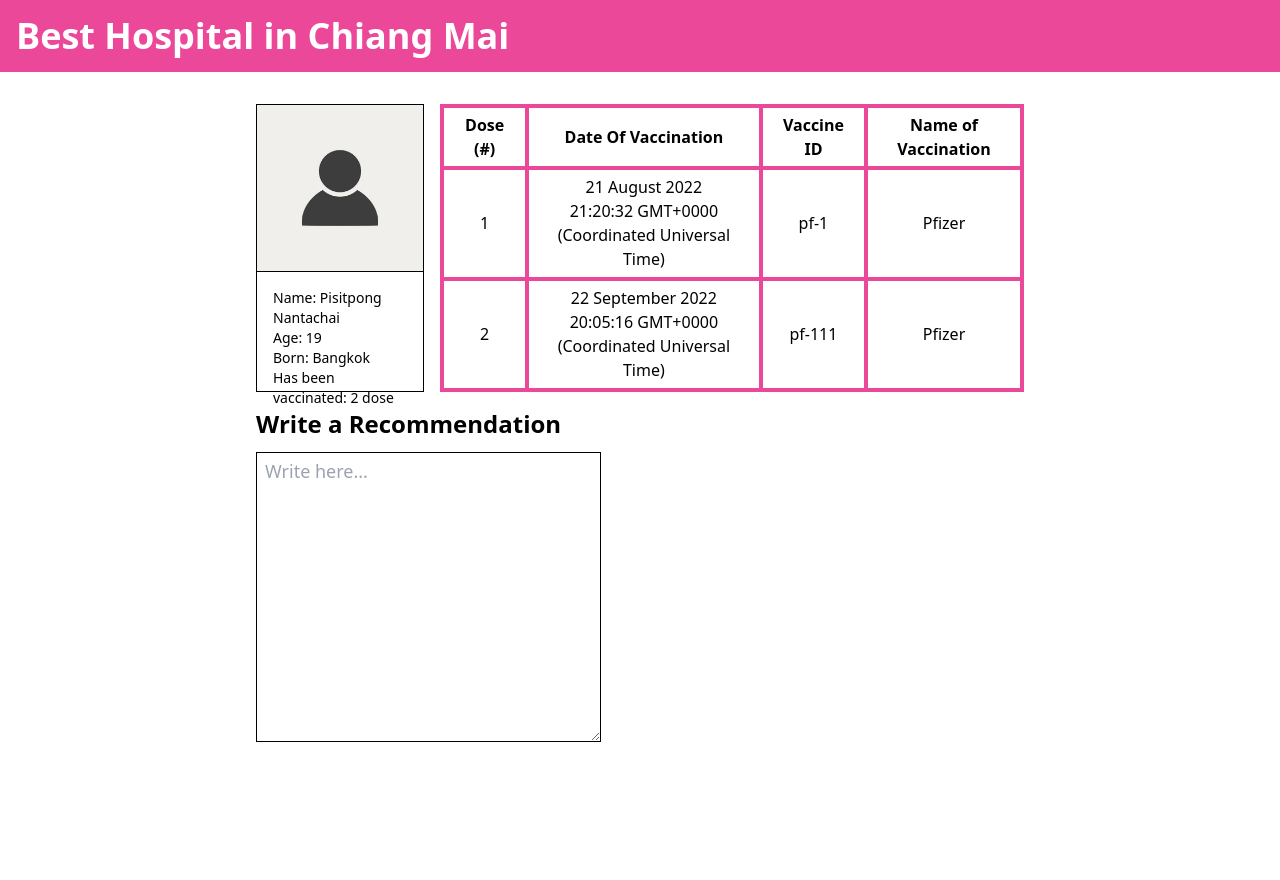
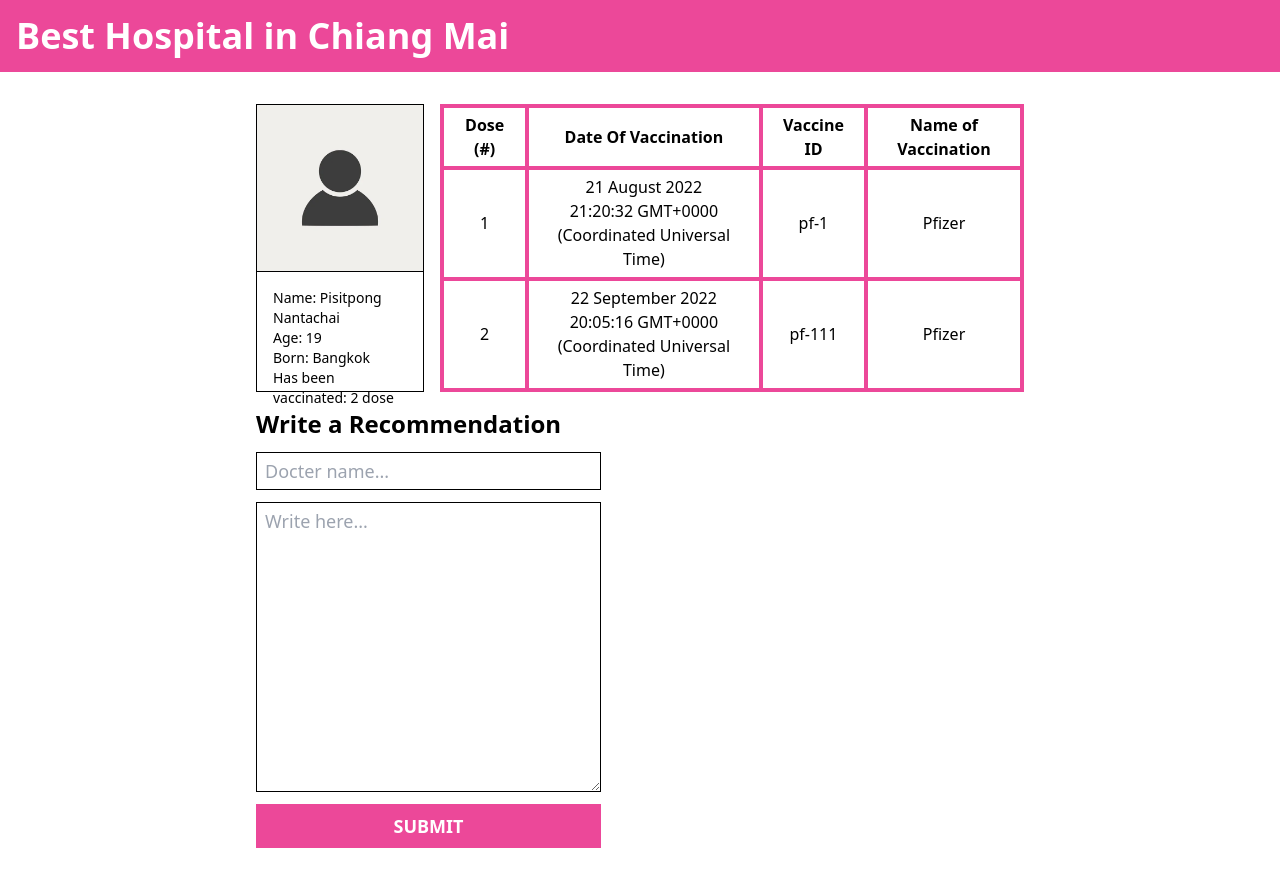
Before and after one commit to nutchayaporn-b/SE331-2022-Project-1, a Vue app: page /vaccine-history/1 in a window 1280 px wide. Before the commit the page ends 800 px from the top, so only its background shows below. Built offline with nearby package versions, Linux system fonts and the light colour scheme.

Commit message:
Docter Recommendation system

```diff
--- /dev/null
+++ b/src/components/RecommendationForm.vue
@@ -0,0 +1,54 @@
+<template>
+  <div class="flex w-[25%]">
+    <div class="flex-col flex gap-3">
+      <h4 class="text-2xl font-bold">Write a Recommendation</h4>
+      <input
+        v-model="docterName"
+        type="text"
+        placeholder="Docter name..."
+        class="px-2 py-1 text-lg border border-black border-solid"
+      />
+      <textarea
+        v-model="recommendation"
+        cols="30"
+        rows="10"
+        class="px-2 py-1 text-lg border border-black border-solid"
+        placeholder="Write here..."
+      ></textarea>
+      <button class="bg-pink-500 text-white py-2 font-bold text-lg" @click="handleSubmit">SUBMIT</button>
+    </div>
+    <div></div>
+  </div>
+</template>
+
+<script>
+export default {
+  props: {
+    userId: Number,
+  },
+  data() {
+    return {
+      docterName: "",
+      recommendation: "",
+    };
+  },
+  methods: {
+    handleSubmit() {
+      if (!this.docterName) return alert("Please fill in docter name");
+      if (!this.recommendation) return alert("Please fill in recommendation");
+      let recommendations = JSON.parse(localStorage.getItem("recommendations"));
+      let newRecommendations = [
+        ...recommendations,
+        {
+          id: recommendations.length,
+          userId: this.userId,
+          docterName: this.docterName,
+          recommendation: this.recommendation,
+        },
+      ];
+      localStorage.setItem("recommendations", JSON.stringify(newRecommendations));
+      this.$emit("add", newRecommendations);
+    },
+  },
+};
+</script>
--- /dev/null
+++ b/src/components/RecommendationList.vue
@@ -0,0 +1,26 @@
+<template>
+  <div class="flex flex-col overflow-y-scroll w-[58%] px-6 py-2 gap-6">
+    <template v-for="recommendation in recommendations">
+      <div class="flex-col flex" v-if="userId == recommendation.userId">
+        <div class="flex border-solid border-black border w-full">
+          <h4 class="bg-gray-200 px-4 py-2 border-solid border-black border-r">DOCTER NAME</h4>
+          <p class="flex items-center px-3">{{ recommendation.docterName }}</p>
+        </div>
+        <div class="border-solid border-black border-b border-l border-r px-4 py-2 break-words">
+          {{ recommendation.recommendation }}
+        </div>
+      </div>
+    </template>
+  </div>
+</template>
+<script>
+export default {
+  props: {
+    recommendations: [],
+    userId: Number,
+  },
+  created() {
+    console.log(this.userId);
+  },
+};
+</script>
--- a/src/main.js
+++ b/src/main.js
@@ -2,4 +2,7 @@ import { createApp } from "vue";
 import App from "./App.vue";
 import router from "./router";
 
+const recommendations = JSON.parse(localStorage.getItem("recommendations"));
+if (!recommendations) localStorage.setItem("recommendations", JSON.stringify([]));
+
 createApp(App).use(router).mount("#app");
--- a/src/views/VaccineHistory.vue
+++ b/src/views/VaccineHistory.vue
@@ -24,16 +24,9 @@
         />
       </table>
     </div>
-    <div class="flex mt-4">
-      <div class="flex-col flex gap-3">
-        <h4 class="text-2xl font-bold">Write a Recommendation</h4>
-        <textarea
-          cols="30"
-          rows="10"
-          class="px-2 py-1 text-lg border border-black border-solid"
-          placeholder="Write here..."
-        ></textarea>
-      </div>
+    <div class="h-100 flex mt-4 w-full">
+      <RecommendationForm :userId="user.id" @add="addRecommendation" />
+      <RecommendationList :recommendations="recommendations" :userId="user.id" />
     </div>
   </div>
 </template>
@@ -41,10 +34,22 @@
 import UserCard from "../components/UserCard.vue";
 import users from "../mockups/users";
 import VaccineTableBodyInfo from "../components/VaccineTableBodyInfo.vue";
+import RecommendationForm from "../components/RecommendationForm.vue";
+import RecommendationList from "../components/RecommendationList.vue";
 export default {
   components: {
     UserCard,
     VaccineTableBodyInfo,
+    RecommendationForm,
+    RecommendationList,
+  },
+  created() {
+    this.recommendations = JSON.parse(localStorage.getItem("recommendations"));
+  },
+  data() {
+    return {
+      recommendations: [],
+    };
   },
   computed: {
     userId() {
@@ -54,5 +59,10 @@ export default {
       return users.find((u) => u.id == this.userId);
     },
   },
+  methods: {
+    addRecommendation(newRecommendations) {
+      this.recommendations = newRecommendations;
+    },
+  },
 };
 </script>
```
